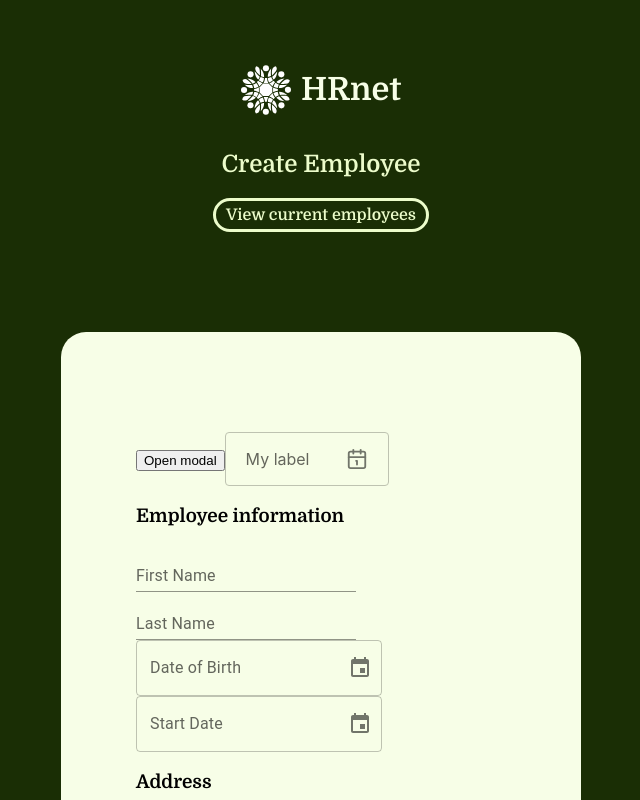
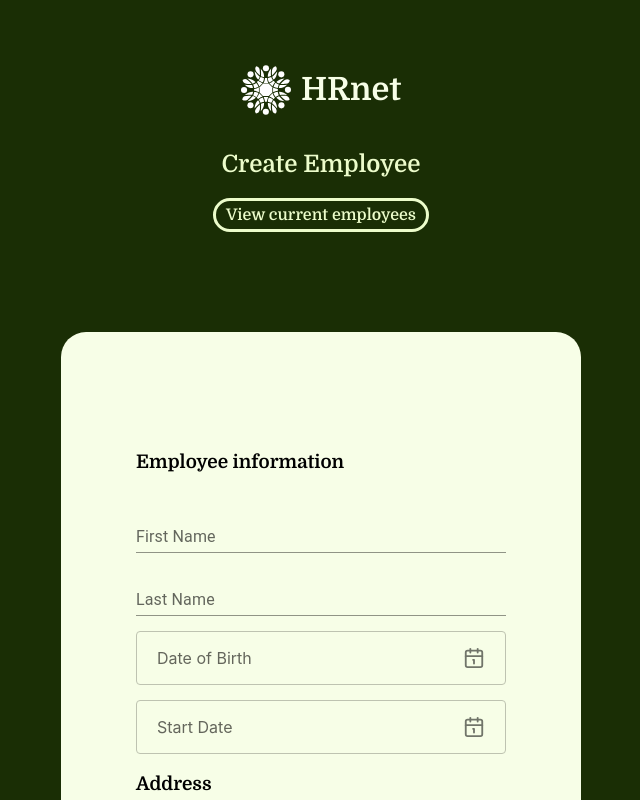
Before and after one commit to l-nikola/HRnet, a React (Vite) app: page / in a window 1280 px wide. Shown: the top 800 px of the page, without its empty margins (319-959 px from the left). Built offline with nearby package versions, Linux system fonts and the light colour scheme.

Commit message:
feat : EmployeeGeneralInfo style

```diff
--- a/src/components/Form/EmployeeGeneralInfo.jsx
+++ b/src/components/Form/EmployeeGeneralInfo.jsx
@@ -1,14 +1,32 @@
+import { useState } from "react";
 import TextField from "@mui/material/TextField";
-import { DatePicker } from "@mui/x-date-pickers/DatePicker";
+import DatePicker from "../../components/DatePicker";
 
 export default function EmployeeGeneralInfo() {
+  const [date, setDate] = useState();
+
   return (
     <section className="employeeGeneralInfo">
       <h3>Employee information</h3>
       <TextField label="First Name" variant="standard" />
       <TextField label="Last Name" variant="standard" />
-      <DatePicker label="Date of Birth" />
-      <DatePicker label="Start Date" />
+
+      <DatePicker
+        value={date}
+        onChange={setDate}
+        label="Date of Birth"
+        locale="en"
+        captionLayout="dropdown"
+      />
+
+      <DatePicker
+        value={date}
+        onChange={setDate}
+        showTodayButton
+        label="Start Date"
+        locale="en"
+        captionLayout="dropdown"
+      />
     </section>
   );
 }
--- a/src/pages/CreateEmployee/index.jsx
+++ b/src/pages/CreateEmployee/index.jsx
@@ -5,8 +5,6 @@ import Button from "@mui/material/Button";
 import EmployeeGeneralInfo from "../../components/Form/EmployeeGeneralInfo";
 import EmployeeAddress from "../../components/Form/EmployeeAddress";
 import EmployeeDepartment from "../../components/Form/EmployeeDepartment";
-import DatePicker from "../../components/DatePicker";
-import Modal from "../../components/Modal";
 
 export default function CreateEmployee() {
   const [state, setState] = useState("");
@@ -20,33 +18,8 @@ export default function CreateEmployee() {
     console.log("Form envoyé");
   };
 
-  const [date, setDate] = useState();
-
-  const [isModalOpen, setIsModalOpen] = useState(false);
-
   return (
     <main className="createEmployee">
-      <button onClick={() => setIsModalOpen(true)}>Open modal</button>
-      <Modal
-        title="My title"
-        children="Lorem ipsum dolor sit amet consectetur adipisicing elit. Voluptatum ipsam ratione quam modi voluptas temporibus doloribus aliquam molestias non hic facilis recusandae, beatae minus? Asperiores vitae ad rem itaque corporis."
-        buttonLabel="Close"
-        open={isModalOpen}
-        onClose={() => setIsModalOpen(false)}
-        closeOnOverlayClick
-        closeOnEsc
-        preventScroll
-        className="my-modal"
-        classNameOverlay="my-modal-overlay"
-      />
-      <DatePicker
-        value={date}
-        onChange={setDate}
-        showTodayButton
-        label="My label"
-        locale="fr"
-        captionLayout="dropdown"
-      />
       <LocalizationProvider dateAdapter={AdapterDayjs}>
         <form onSubmit={handleSubmit}>
           <EmployeeGeneralInfo />
--- /dev/null
+++ b/src/styles/components/form.scss
@@ -0,0 +1,5 @@
+.employeeGeneralInfo {
+  display: flex;
+  flex-direction: column;
+  gap: 15px;
+}
--- a/src/styles/index.scss
+++ b/src/styles/index.scss
@@ -4,6 +4,7 @@
 @use "./pages/error.scss";
 @use "./components/header.scss";
 @use "./components/button.scss";
+@use "./components/form.scss";
 
 /* *********** General import ********** */
 @import url("https://fonts.googleapis.com/css2?family=Domine:wght@400..700&display=swap");
```
